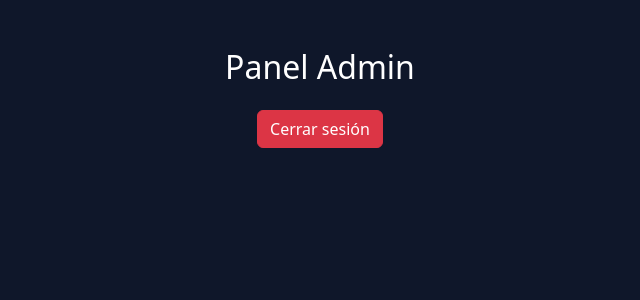
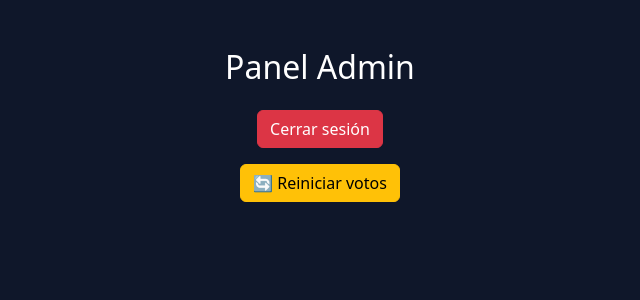
Before and after one commit to alex2205a/votacion-reina, a Flask app: page /admin in a window 1280 px wide. Shown: the top 300 px of the page, without its empty margins (320-960 px from the left). Run offline with Flask 3, Linux system fonts and the light colour scheme; the visitor is signed in with stand-in values (Sample User, id 1); data that the repository does not hold is empty; some libraries are stand-ins or nearby versions.

Commit message:
Update admin.html

```diff
--- a/templates/admin.html
+++ b/templates/admin.html
@@ -37,6 +37,17 @@ border-radius:10px;
 
 <div class="text-center mb-4">
 <a href="/logout" class="btn btn-danger">Cerrar sesión</a>
+  <div class="mt-3">
+
+<a href="/reiniciar_votos"
+   class="btn btn-warning"
+   onclick="return confirm('¿Seguro que deseas borrar TODOS los votos?')">
+
+🔄 Reiniciar votos
+
+</a>
+
+</div>
 </div>
 
 <div class="row g-4">
```
